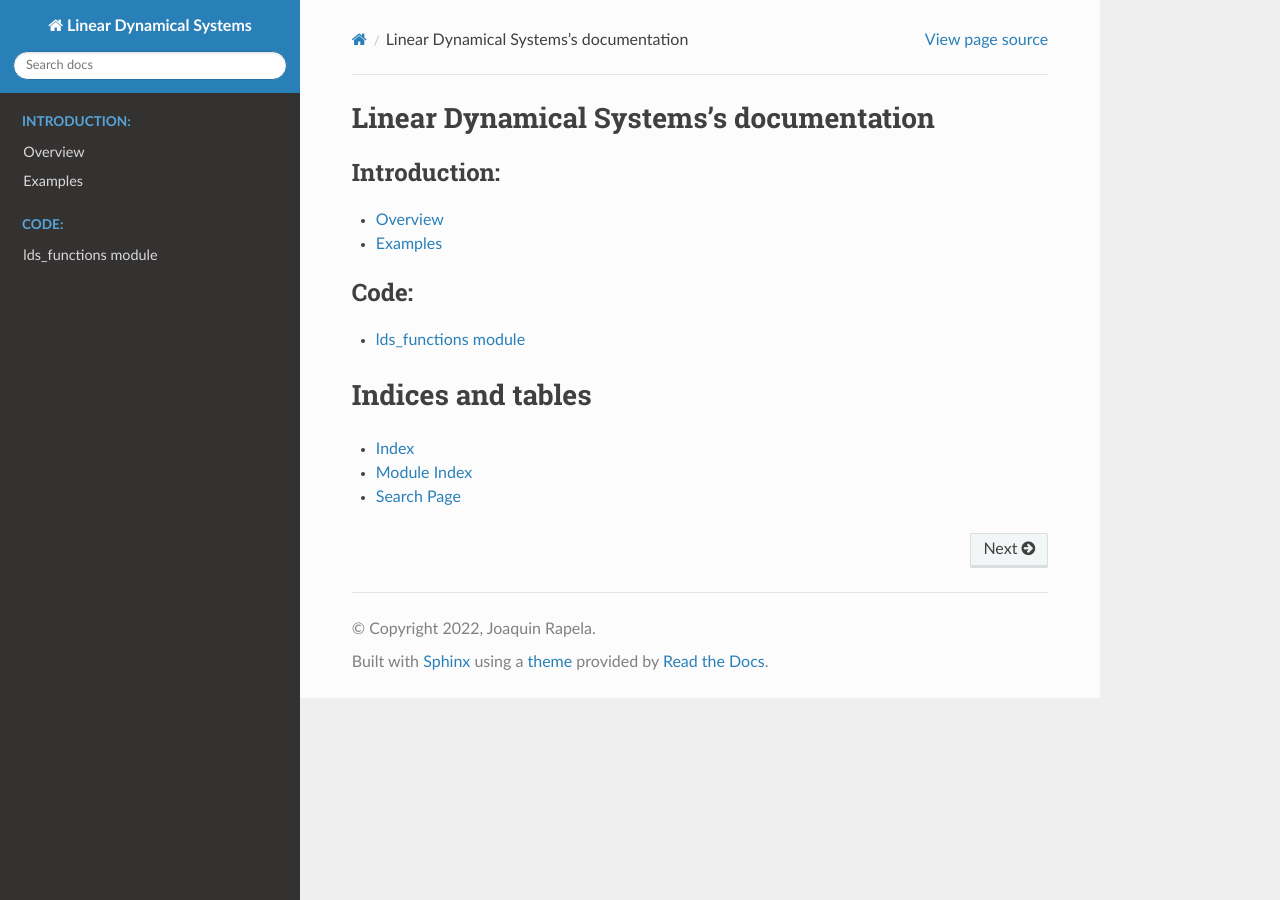
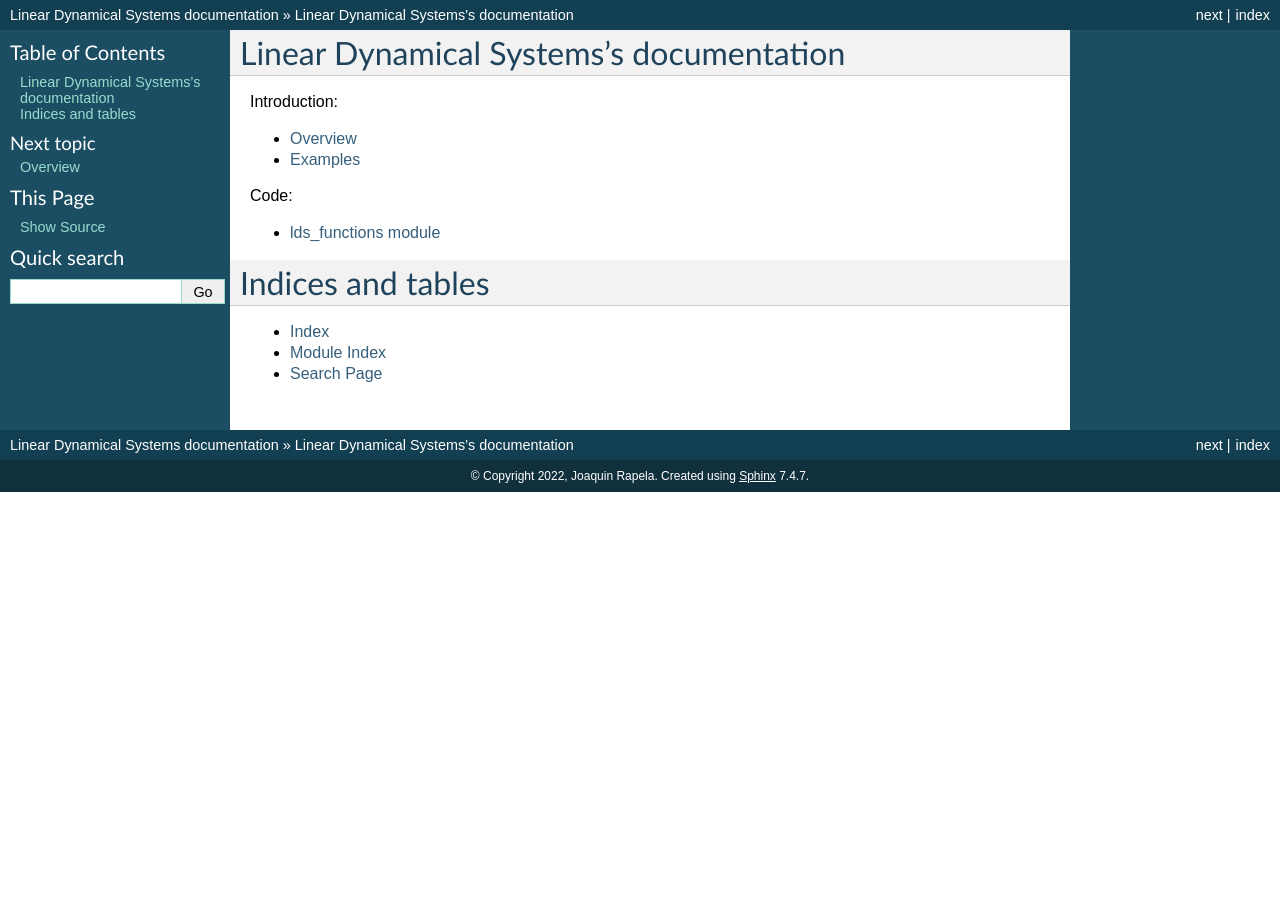
Before and after one commit to joacorapela/lds_python, a Sphinx documentation site: the page built from docs/sphinx/source/index.rst, in a window 1280 px wide. Built offline with Sphinx 7.4.7, drawn with Linux system fonts in a browser that asks for light colours.

Commit message:
Simplified extensions and changed html_theme

```diff
--- a/docs/sphinx/source/conf.py
+++ b/docs/sphinx/source/conf.py
@@ -13,7 +13,8 @@
 import os
 import sys
 sys.path.insert(0, os.path.abspath('../../../code/src'))
-
+print("sys.path")
+print(sys.path)
 
 # -- Project information -----------------------------------------------------
 
@@ -28,7 +29,7 @@ author = 'Joaquin Rapela'
 # extensions coming with Sphinx (named 'sphinx.ext.*') or your custom
 # ones.
 # extensions = ['sphinx.ext.autodoc', 'sphinx.ext.viewcode']
-extensions = ['sphinx.ext.autodoc', 'sphinx.ext.doctest', 'sphinx.ext.intersphinx', 'sphinx.ext.todo', 'sphinx.ext.ifconfig', 'sphinx.ext.viewcode', 'sphinx.ext.inheritance_diagram', 'sphinx.ext.autosummary']
+extensions = ['sphinx.ext.autodoc']
 
 # Add any paths that contain templates here, relative to this directory.
 templates_path = ['_templates']
@@ -44,7 +45,8 @@ exclude_patterns = []
 # The theme to use for HTML and HTML Help pages.  See the documentation for
 # a list of builtin themes.
 #
-html_theme = 'sphinx_rtd_theme'
+# html_theme = 'sphinx_rtd_theme'
+html_theme = 'classic'
 
 # Add any paths that contain custom static files (such as style sheets) here,
 # relative to this directory. They are copied after the builtin static files,
```
